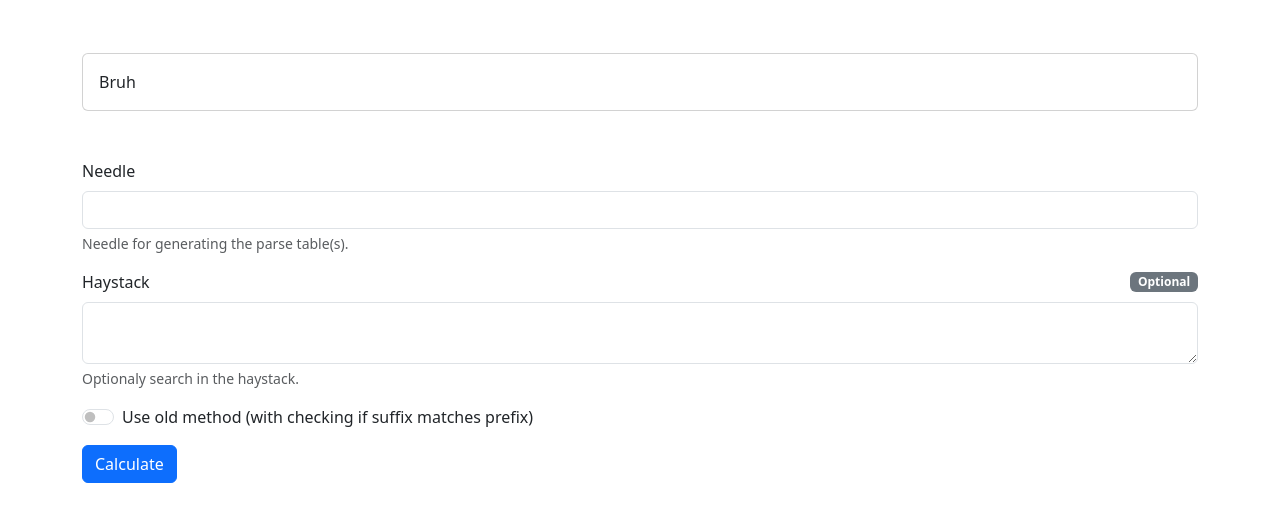
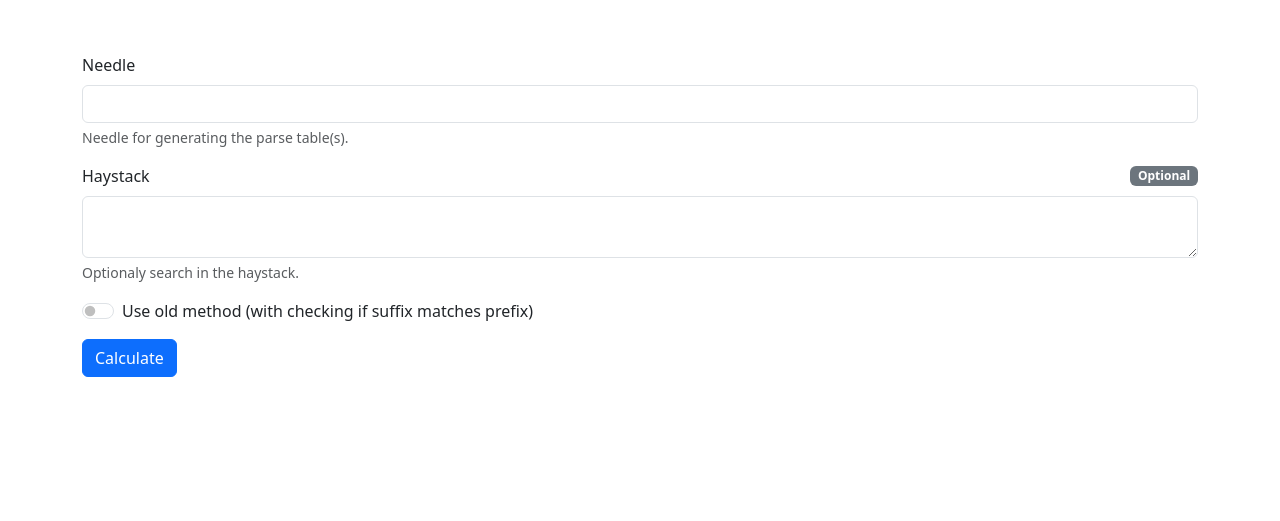
Before and after one commit to floppyMike/webapps, a plain HTML site: page boyer-moore.html in a window 1280 px wide. Shown: the part 155-676 px from the top of the page. Drawn offline with nearby package versions, Linux system fonts and the light colour scheme.

Commit message:
Removed desc

```diff
--- a/boyer-moore.html
+++ b/boyer-moore.html
@@ -32,12 +32,6 @@
 		<h1>Boyer Moore</h1>
 
 		<div class="pt-5 mb-5 w-100">
-			<div class="card mb-5">
-				<div class="card-body">
-					<p class="card-text">Bruh</p>
-				</div>
-			</div>
-
 			<form id="matchingForm">
 				<div class="mb-3">
     				<label for="needleInput" class="form-label">Needle</label>
```
Also changed, not shown: bruteforce.html (+0 -6 lines), knuth-morris-pratt.html (+0 -6 lines).
